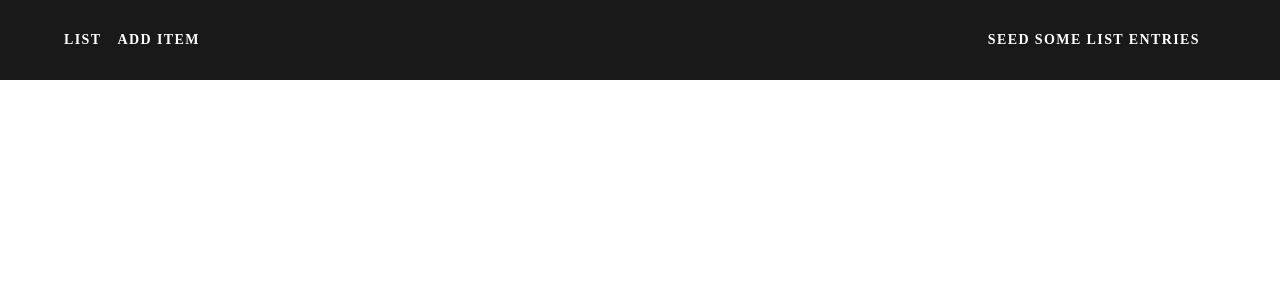
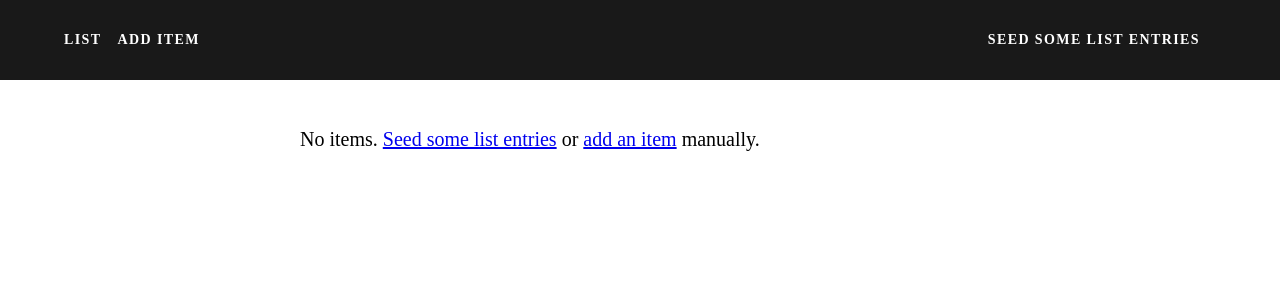
Before and after one commit to montrealist/simple-job-application-tracker, a React (Create React App) app: page / in a window 1280 px wide. Shown: the top 300 px of the page. Built offline with nearby package versions, Linux system fonts and the light colour scheme.

Commit message:
added message for empty list

```diff
--- a/src/App.js
+++ b/src/App.js
@@ -117,7 +117,12 @@ function App() {
                 return null;
             }}/>
             <Route path="/">
-              <ItemList onDelete={onDeleteItem} items={state.applications} />
+              {state.applications.length !== 0 &&
+                <ItemList onDelete={onDeleteItem} items={state.applications} />
+              }
+              {state.applications.length === 0 &&
+                <p className="f4 list pl0 mt0 measure-wide-ns center">No items. <Link to="/seed">Seed some list entries</Link> or <Link to="/add">add an item</Link> manually.</p>
+              }
             </Route>
           </Switch>
         </section>
```
